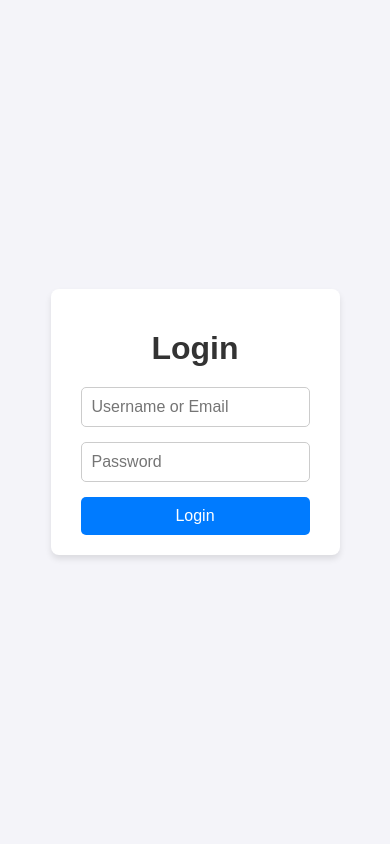
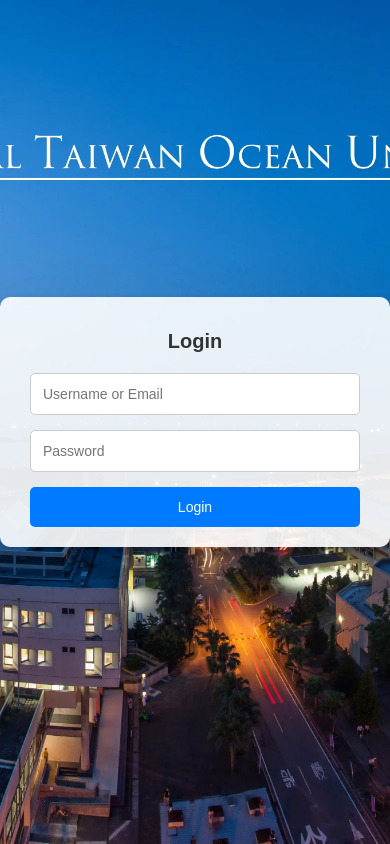
Before and after one commit to itsYoga/Course-Selection_System, a PHP site: page /login.php in a window 390 px wide. Run offline with PHP 8.4, Linux system fonts and the light colour scheme.

Commit message:
RWD+背景 image

```diff
--- a/login.php
+++ b/login.php
@@ -31,54 +31,85 @@ if ($_SERVER['REQUEST_METHOD'] == 'POST') {
     <style>
         body {
             font-family: Arial, sans-serif;
-            background-color: #f4f4f9;
+            margin: 0;
+            padding: 0;
+            background: url('background.webp') no-repeat center center fixed;
+            background-size: cover;
             display: flex;
             justify-content: center;
             align-items: center;
             height: 100vh;
-            margin: 0;
         }
+
         .login-container {
-            background: #fff;
-            padding: 20px 30px;
-            border-radius: 8px;
-            box-shadow: 0 4px 6px rgba(0, 0, 0, 0.1);
+            background: rgba(255, 255, 255, 0.9);
+            padding: 30px 40px;
+            border-radius: 10px;
+            box-shadow: 0 4px 8px rgba(0, 0, 0, 0.2);
+            max-width: 400px;
+            width: 90%;
             text-align: center;
         }
+
         .login-container h1 {
             margin-bottom: 20px;
+            font-size: 24px;
             color: #333;
         }
+
         .login-container form {
             display: flex;
             flex-direction: column;
             gap: 15px;
         }
+
         .login-container input[type="text"],
         .login-container input[type="password"] {
-            padding: 10px;
+            padding: 12px;
             font-size: 16px;
             border: 1px solid #ccc;
             border-radius: 5px;
             outline: none;
-            transition: border 0.3s;
+            transition: border-color 0.3s;
         }
+
         .login-container input[type="text"]:focus,
         .login-container input[type="password"]:focus {
             border-color: #007BFF;
         }
+
         .login-container button {
             background-color: #007BFF;
             color: #fff;
-            padding: 10px;
+            padding: 12px;
             font-size: 16px;
             border: none;
             border-radius: 5px;
             cursor: pointer;
-            transition: background 0.3s;
+            transition: background-color 0.3s;
         }
+
         .login-container button:hover {
             background-color: #0056b3;
+        }
+
+        @media (max-width: 768px) {
+            .login-container {
+                padding: 20px 30px;
+            }
+
+            .login-container h1 {
+                font-size: 20px;
+            }
+
+            .login-container input[type="text"],
+            .login-container input[type="password"] {
+                font-size: 14px;
+            }
+
+            .login-container button {
+                font-size: 14px;
+            }
         }
     </style>
 </head>
```
Also changed, not shown: background.webp (added).
